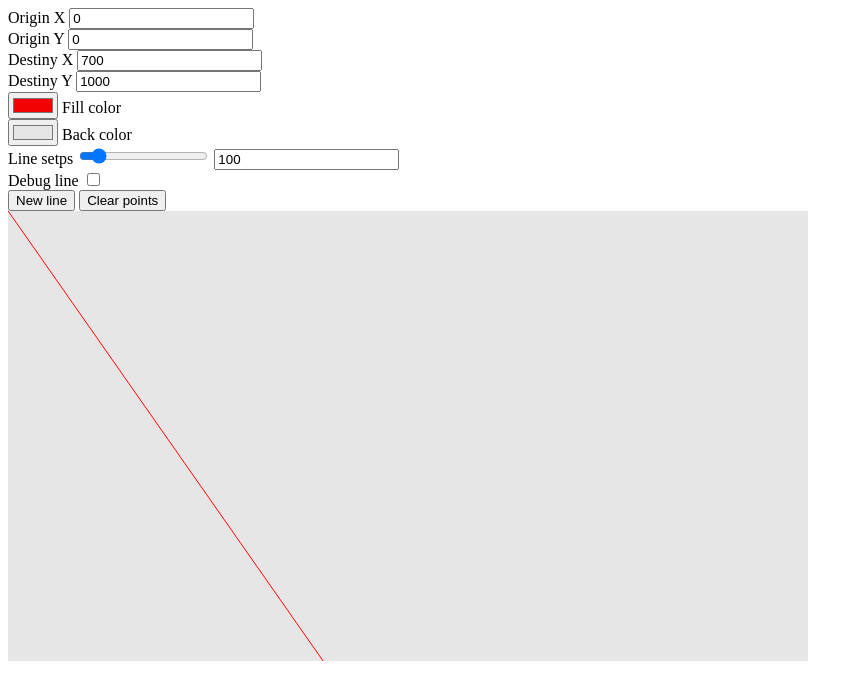
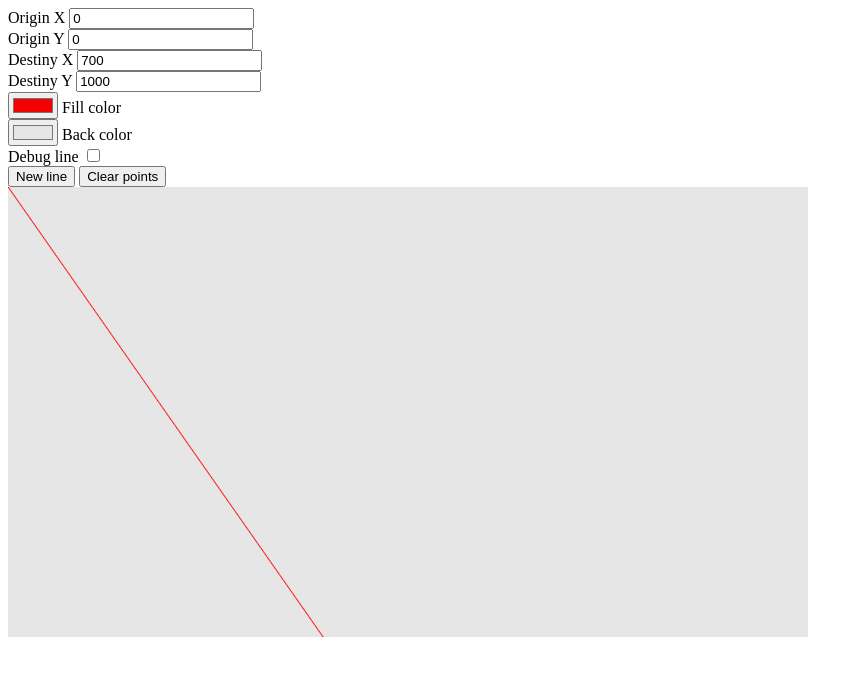
Before and after one commit to daguerpedro/geometria, a plain HTML site: page index.html in a window 1280 px wide. Shown: the whole page, without its empty margins (0-863 px from the left). Drawn offline with Linux system fonts and the light colour scheme.

Commit message:
Enhanced steps

```diff
--- a/index.html
+++ b/index.html
@@ -43,12 +43,6 @@
                 <label for="fc">Back color</label>
             </div>
             <div>
-                <label for="fc">Line setps</label>
-                <input type="range" min="1" max="10000" value="1000" id="st" oninput="display.value=value">
-                <input type="text" id="display" value="100" readonly>
-            </div>
-
-            <div>
                 <label for="fc">Debug line</label>
                 <input type="checkbox" id="dbg">
             </div>
--- a/render.js
+++ b/render.js
@@ -15,8 +15,13 @@ class vec2 { constructor(x, y) { this.x = x; this.y = y; } }
 
 points = []
 
-function line(origin, direction, steps) {
+function line(origin, direction) {
     let d = document.getElementById('dbg').checked
+
+    // Distância entre dois vetores
+    let steps = Math.sqrt(Math.pow((origin.x - direction.x), 2) + Math.pow((origin.y - direction.y), 2));
+
+    // Precisamos criar T pontos, onde T é a Distância em pixels de 'origin' e 'direction'
     for (let T = 0; T < 1; T = T + (1 / steps)) {
 
         /*
@@ -86,8 +91,7 @@ window.addEventListener('load', () => {
         let dx = document.getElementById('dx').value
         let dy = document.getElementById('dy').value
 
-        let setps = document.getElementById('st').value
-        line(new vec2(ox, oy), new vec2(dx, dy), setps)
+        line(new vec2(ox, oy), new vec2(dx, dy))
     }
 
     _nline();
```
